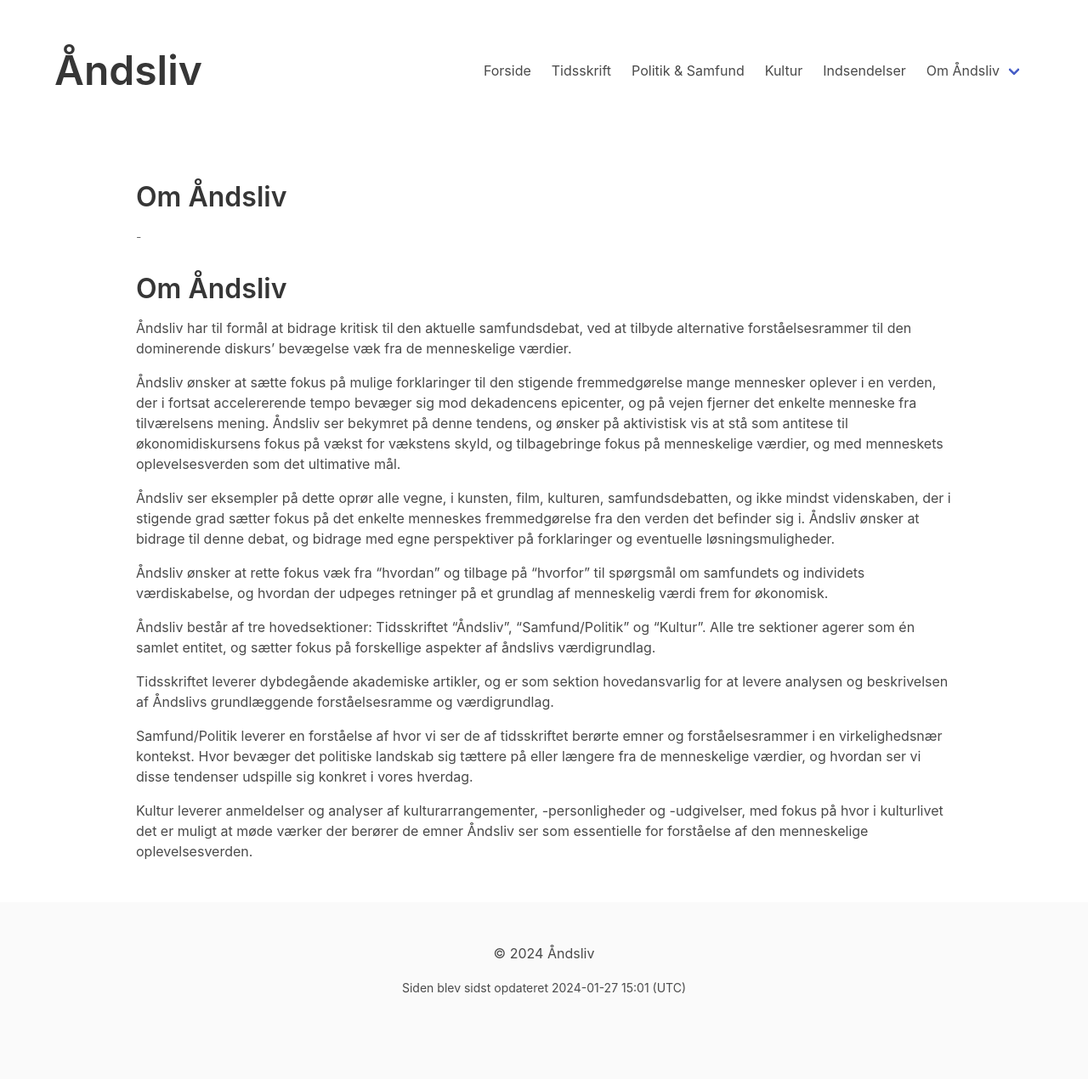
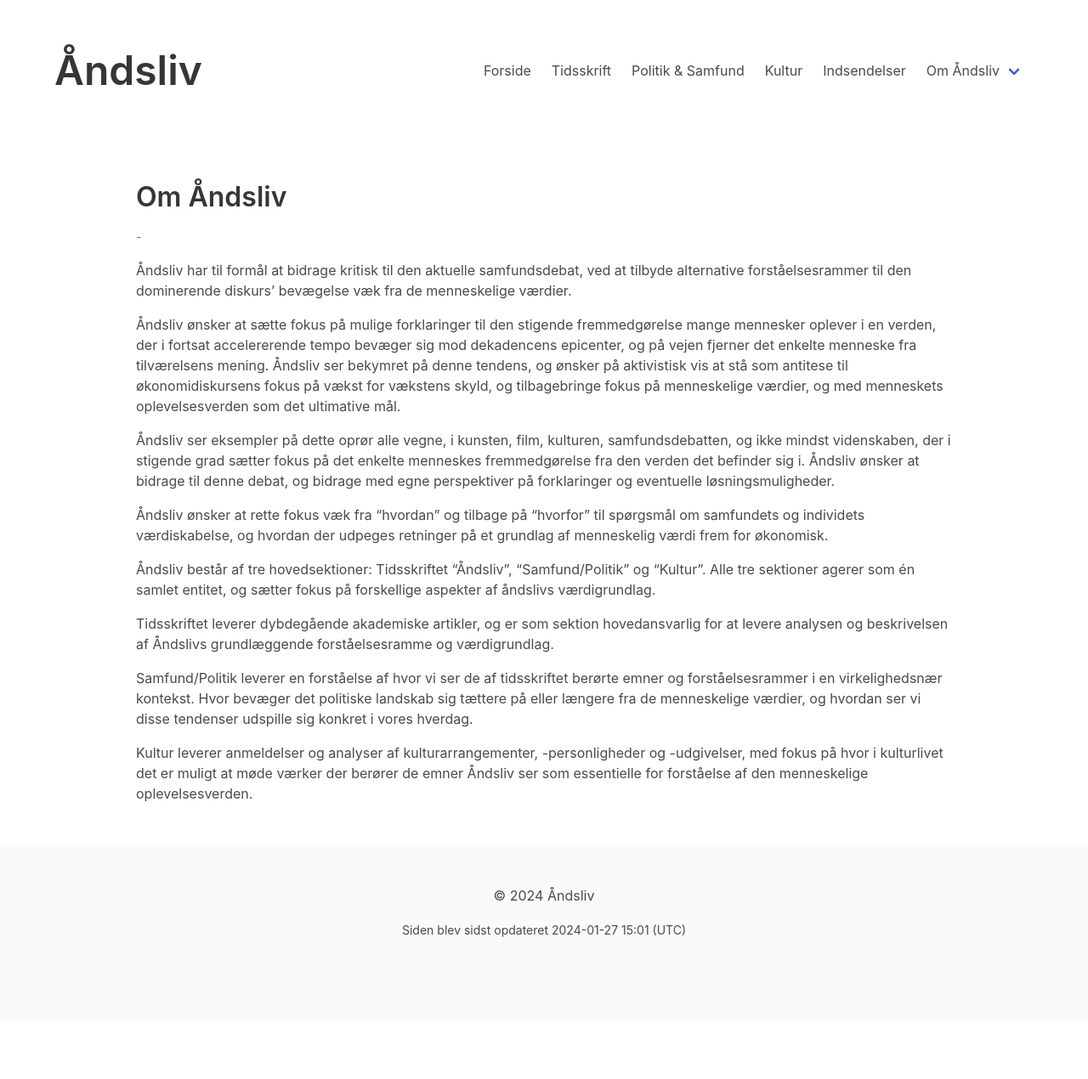
Before and after one commit to Aandsliv/aandsliv, a Jekyll site: the page built from src/om-aandsliv.md, in a window 1280 px wide. Shown: the whole page at 85% size. Built offline with Jekyll 4.4.1, drawn with Linux system fonts in a browser that asks for light colours; after the commit the page ends 1202 px from its top, so only the background shows below that.

Commit message:
Update om-aandsliv.md (#51)

```diff
--- a/src/om-aandsliv.md
+++ b/src/om-aandsliv.md
@@ -2,7 +2,6 @@
 layout: post
 title: Om Åndsliv
 ---
-# Om Åndsliv
 
 Åndsliv har til formål at bidrage kritisk til den aktuelle samfundsdebat, ved at tilbyde alternative forståelsesrammer til den dominerende diskurs’ bevægelse væk fra de menneskelige værdier.
 
```
